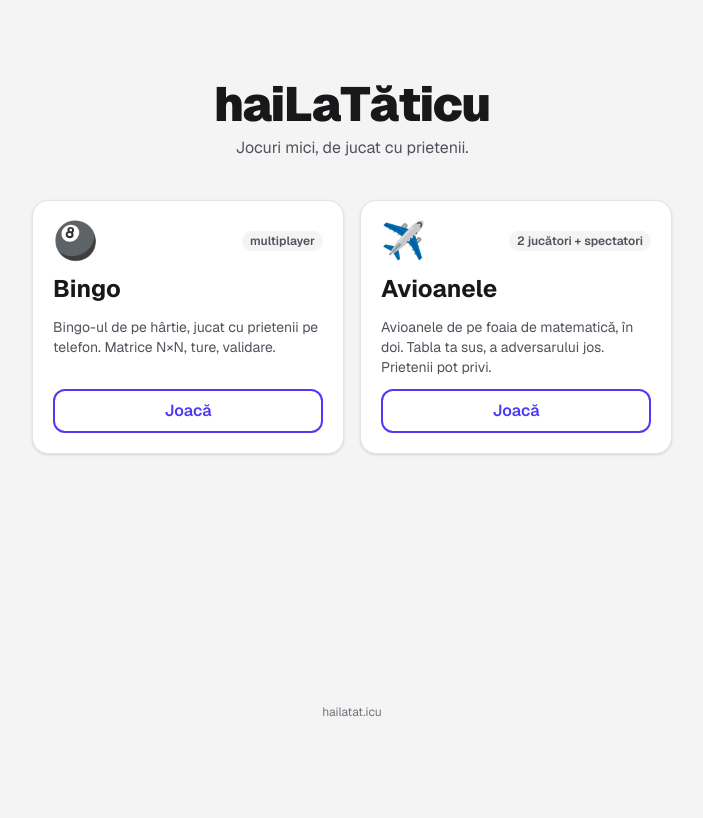
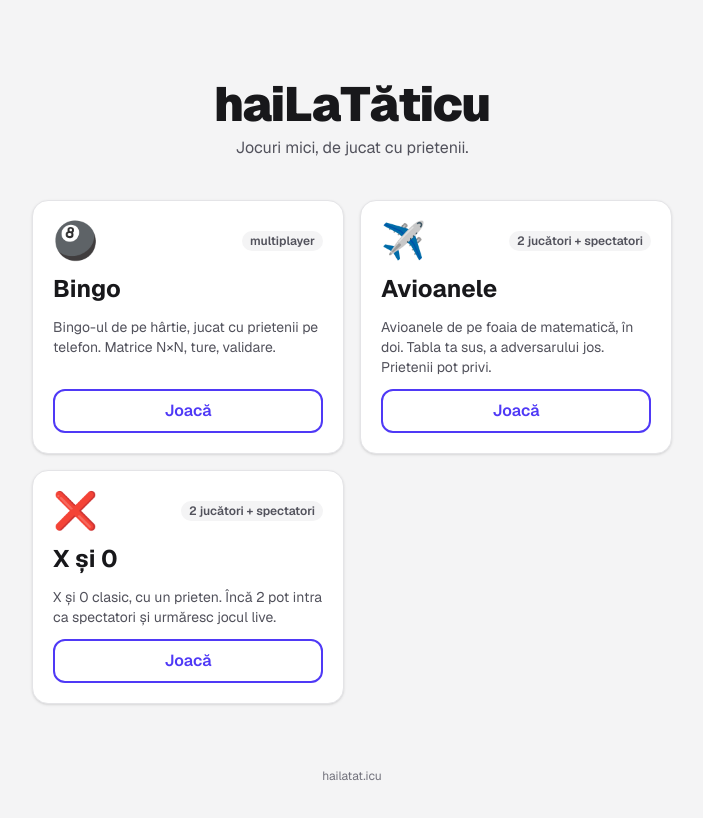
Before and after one commit to florin2495/hailataticu-hub, a Next.js app: page / in a window 1280 px wide. Shown: the top 818 px of the page, without its empty margins (288-991 px from the left). Built offline with nearby package versions, Linux system fonts and the light colour scheme.

Commit message:
feat: add Table (backgammon) to the games hub

```diff
--- a/src/games.ts
+++ b/src/games.ts
@@ -25,4 +25,11 @@ export const games: Game[] = [
     emoji: "✈️",
     tag: "2 jucători + spectatori",
   },
+  {
+    name: "X și 0",
+    description: "X și 0 clasic, cu un prieten. Încă 2 pot intra ca spectatori și urmăresc jocul live.",
+    url: "https://xsi0.hailatat.icu",
+    emoji: "❌",
+    tag: "2 jucători + spectatori",
+  },
 ];
```
Also changed, not shown: 1 other file (tests, documents, lock files or other folders).
